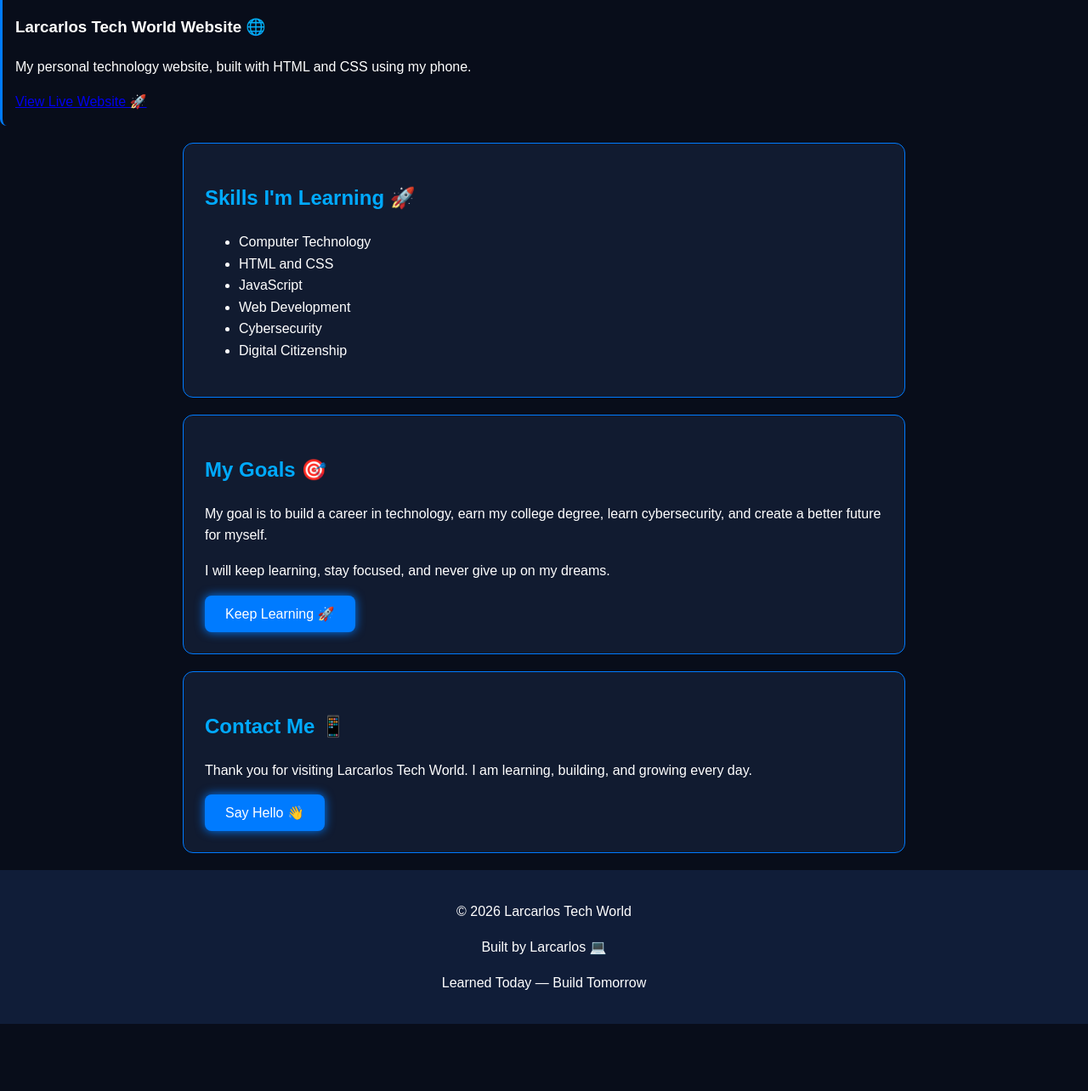
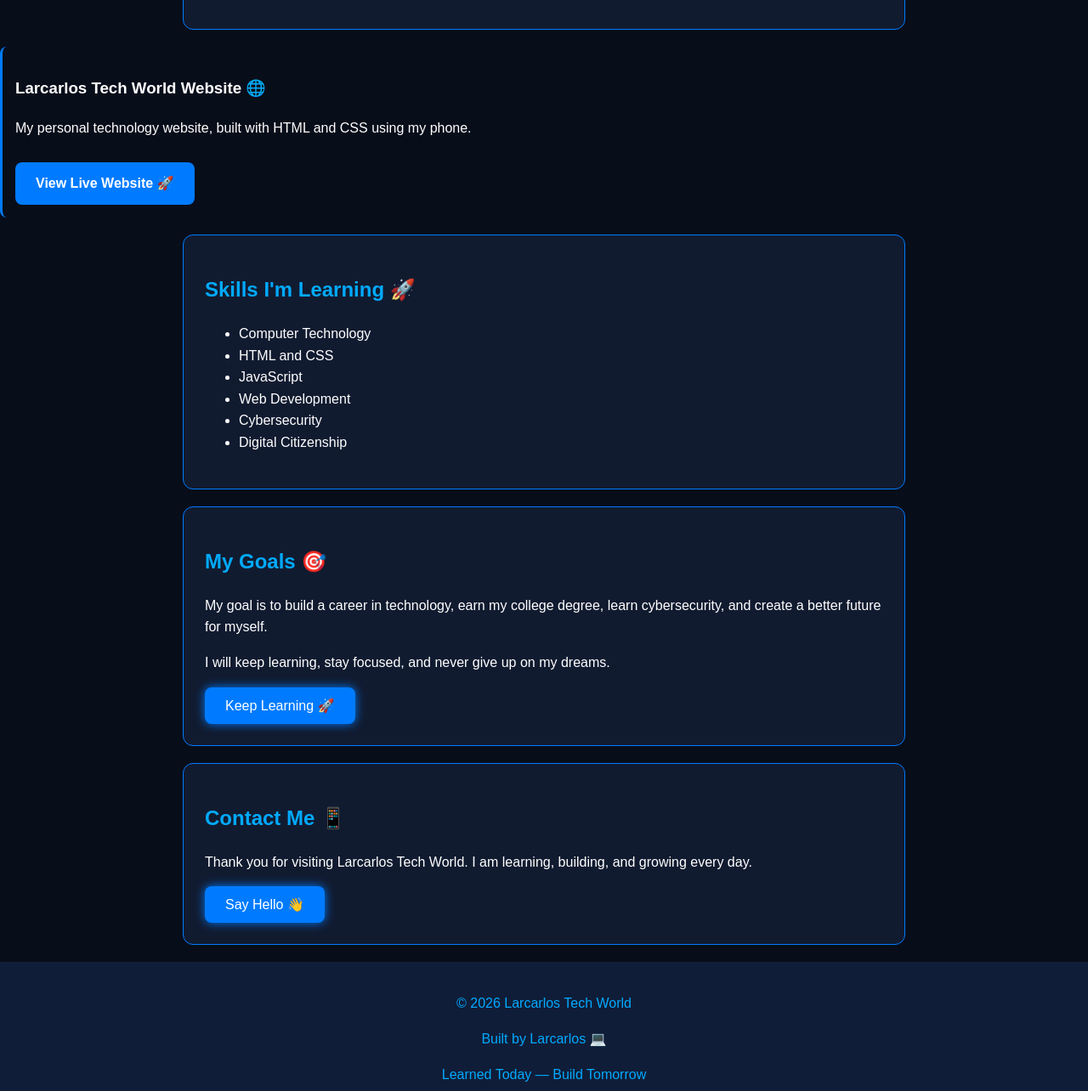
Before and after one commit to Lacarlos1/Learned--today-build-tomorrow, a plain HTML site: page index.html in a window 1280 px wide. Shown: the part 1336-2620 px from the top of the page at 85% size. Before the commit the page ends 2541 px from the top, so only its background shows below. Drawn offline with Linux system fonts and the light colour scheme.

Commit message:
Update index.html

```diff
--- a/index.html
+++ b/index.html
@@ -82,12 +82,7 @@
     button:hover {
       background: #0056b3;
     }
-
-    footer {
-      background: #101d38;
-      text-align: center;
-      padding: 20px;
-      color: #    .hero-button {
+    .hero-button {
       display: inline-block;
       background: #007bff;
       color: white;
@@ -97,7 +92,15 @@
       text-decoration: none;
       font-weight: bold;
     }
+
+    footer {
+      background: #101d38;
+      text-align: center;
+      padding: 20px;
+      color: #00aaff;
+    }
   </style>
+
 }
 </head>
 
```
